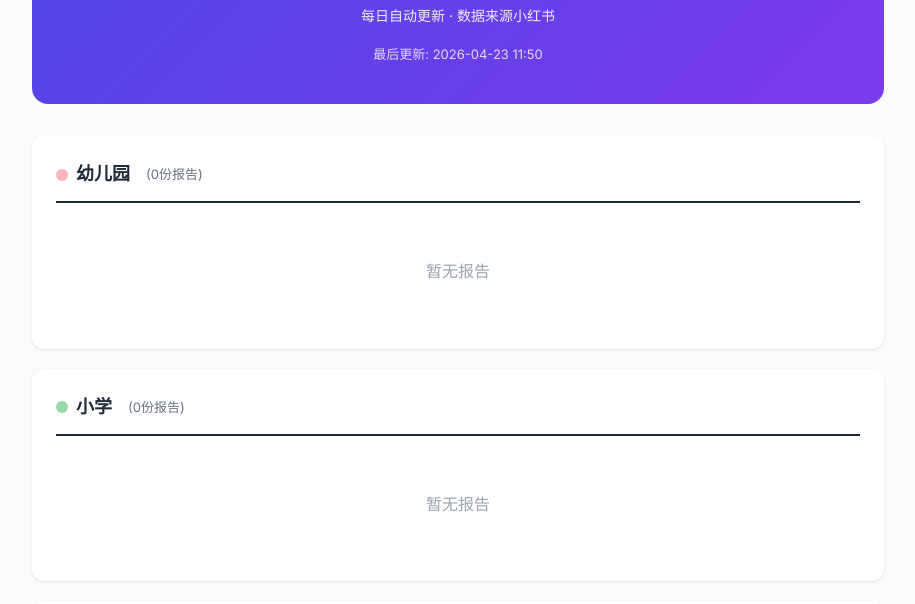
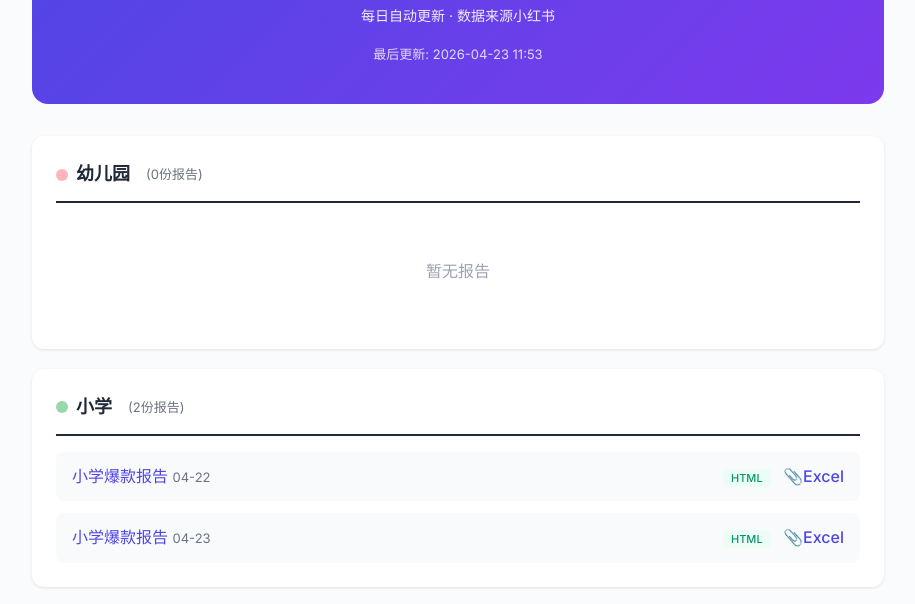
Before and after one commit to douhong374-netizen/k12-reports, a plain HTML site: page index.html in a window 1280 px wide. Shown: the part 118-722 px from the top of the page, without its empty margins (182-1097 px from the left). Drawn offline with Linux system fonts and the light colour scheme.

Commit message:
Update index with English filenames

```diff
--- a/index.html
+++ b/index.html
@@ -36,7 +36,7 @@
         <div class="header">
             <h1>K12主题班会爆款追踪报告</h1>
             <div class="subtitle">每日自动更新 · 数据来源小红书</div>
-            <div class="update-time">最后更新: 2026-04-23 11:50</div>
+            <div class="update-time">最后更新: 2026-04-23 11:53</div>
         </div>
 
         <div class="school-section">
@@ -50,9 +50,31 @@
             <div class="school-title">
                 <span class="dot" style="background: #98D8AA"></span>
                 小学
-                <span style="color: #6B7280; font-weight: 400; font-size: 13px; margin-left: 8px;">(0份报告)</span>
+                <span style="color: #6B7280; font-weight: 400; font-size: 13px; margin-left: 8px;">(2份报告)</span>
             </div>
-<div class="empty-state">暂无报告</div></div>
+<div class="report-list">
+                <div class="report-item">
+                    <div>
+                        <a href="primary_2026-04-22_report.html">小学爆款报告</a>
+                        <span class="report-date"> 04-22</span>
+                    </div>
+                    <div>
+                        <span class="report-badge">HTML</span>
+                        <a href="primary_2026-04-22_report.xlsx" style="margin-left: 8px;">📎Excel</a>
+                    </div>
+                </div>
+
+                <div class="report-item">
+                    <div>
+                        <a href="primary_2026-04-23_report.html">小学爆款报告</a>
+                        <span class="report-date"> 04-23</span>
+                    </div>
+                    <div>
+                        <span class="report-badge">HTML</span>
+                        <a href="primary_2026-04-23_report.xlsx" style="margin-left: 8px;">📎Excel</a>
+                    </div>
+                </div>
+</div></div>
         <div class="school-section">
             <div class="school-title">
                 <span class="dot" style="background: #89CFF0"></span>
```
